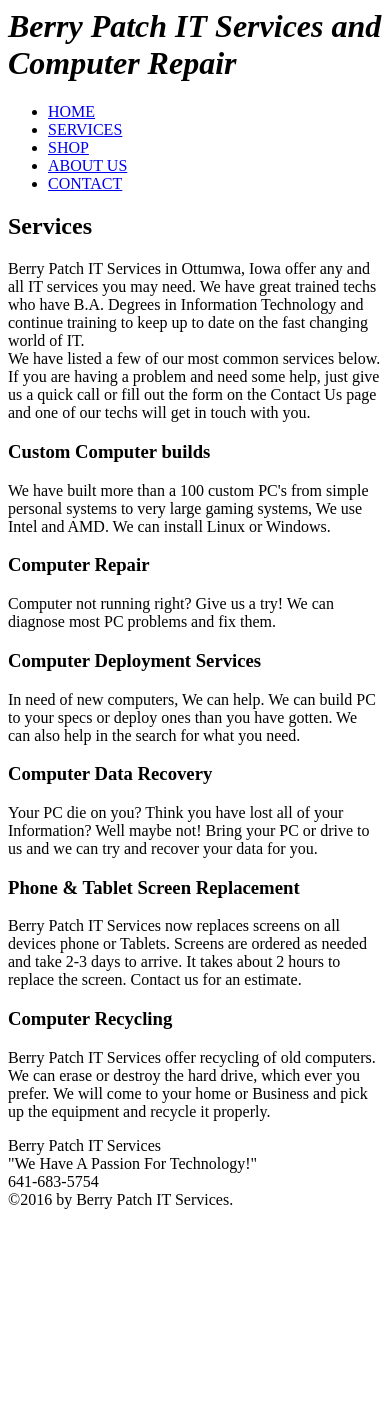
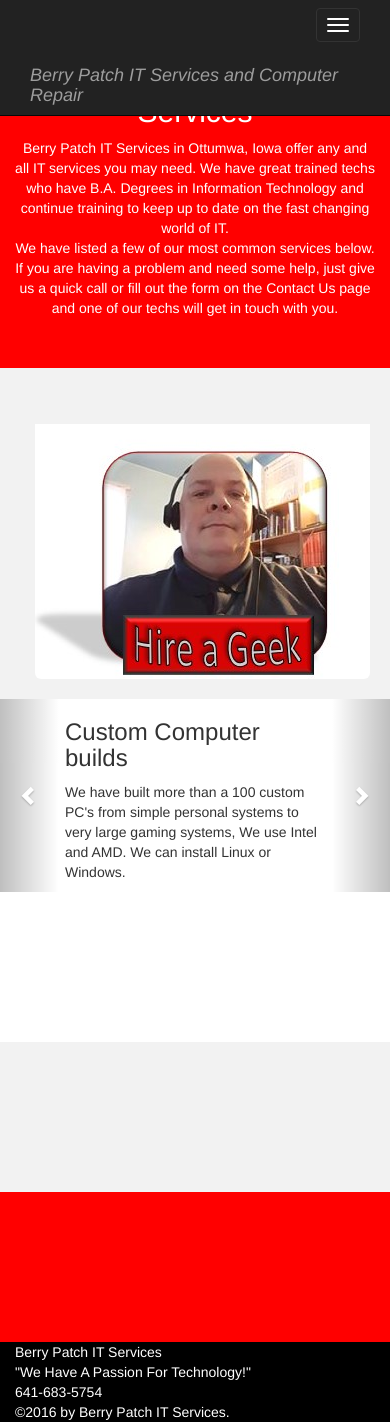
Before and after one commit to KennyCa/BerryPatch, a PHP site: page /services.php in a window 390 px wide; the page is wider, and only the part inside the window is pictured. Before the commit the page ends 1209 px from the top of that part, so only its background shows below. Run offline with PHP 8.4, Linux system fonts and the light colour scheme.

Commit message:
added and revised
added favicon  on services page  along with favicon package.
about page changes and first services layout.

```diff
--- a/contact.php
+++ b/contact.php
@@ -39,7 +39,7 @@
                             <br>
                             <br>
                             <br>
-                              <img src="images/bp-logo.png" class="img-responsive img-rounded"  style="background-color: #dcdcdc;" alt="logo" width="80px" height="50px" >
+                              <img src="images/BpLogo.JPG" class="img-responsive img-rounded"  style="background-color: #dcdcdc;" alt="logo" width="80px" height="50px" >
                         </div>
 
 
--- a/services.php
+++ b/services.php
@@ -1,84 +1,165 @@
-<html>
+<!DOCTYPE html>
+<html lang="en">
 <head>
 <meta charset="utf-8">
-	<title>Barry Patch Services</title>
-	<link rel="stylesheet" type="text/css" href="#" />
-	<!-- <link rel="stylesheet/less" type="text/css" href="styles.less" />
-	<script src="less.min.js" type="text/javascript"></script>-->
+<meta name="viewport" content="width=device-width, initial-scale=1">
+<title>Services</title>
+<script src="css/jquery-3.3.1.js"></script>
+<link rel="stylesheet" href="css/bootstrap.min.css">
+<link rel="stylesheet" href="css/custom.css">
+<link rel="apple-touch-icon" sizes="180x180" href="/apple-touch-icon.png">
+<link rel="icon" type="image/png" sizes="32x32" href="/favicon-32x32.png">
+<link rel="icon" type="image/png" sizes="16x16" href="/favicon-16x16.png">
+<link rel="manifest" href="/site.webmanifest">
+<meta name="msapplication-TileColor" content="#0a0101">
+<meta name="theme-color" content="#e82f2f">
 </head>
+<body>
+<nav id="myNavbar" class="navbar navbar-default navbar-inverse navbar-fixed-top role="navigation">
+    <!-- grouping -->
+    <div class="container-fluid">
+        <div class="navbar-header col-sm-5" style="padding-bottom: 15px;">
+            <button type="button" class="navbar-toggle" data-toggle="collapse" data-target="#navbarCollapse">
+                <span class="sr-only">Toggle navigation</span>
+                <span class="icon-bar"></span>
+                <span class="icon-bar"></span>
+                <span class="icon-bar"></span>
+            </button>
+            <a class="navbar-brand col-sm-10" href="index.php"><i>Berry Patch IT Services and Computer Repair</i></a>
+        </div>
+        <!--collections Nav for toggle-->
+        <div class="collapse navbar-collapse" id="navbarCollapse">
+            <ul class="nav navbar-nav">
 
-<body>
-	<div id="container">
-		<header><h1><i>Berry Patch IT Services and Computer Repair</i></h1></header>
+                <li><a href="index.php">HOME</a></li>
+                <li class="active"><a href="services.php">SERVICES</a></li>
+                <li><a href="shop.php">SHOP</a></li>
+                <li><a href="about.php">ABOUT</a></li>
+                <li><a href="contact.php">CONTACT</a></li>
+                <li><a href="admin.php">ADMIN</a></li>
+            </ul>
+        </div>
+    </div>
+</nav>
 
-		<nav>
-			<ul>
-				<li><a href="index.php">HOME<a></li>
-				<li><a href="services.php">SERVICES</a></li>
-				<li><a href="#.php">SHOP</a></li>
-				<li><a href="about.php">ABOUT US</a></li>
-				<li><a href="contact.php">CONTACT</a></li>
-			</ul>
-		</nav><!--end nav-->
-
+<div class="container-fluid" style="background-color: #f2f2f2;">
+	<div class="row">
+		<div class="col-sm-6 text-center" style="padding-top: 75px; background-color: #ff0000;color:#ffffff;">
 			<h2>Services</h2>
 				<p>
 					Berry Patch IT Services in Ottumwa, Iowa offer any and all IT services you may need. We have great trained techs who have B.A. Degrees in Information Technology and continue training to keep up to date on the fast changing world of IT.<br>
 
 					We have listed a few of our most common services below. If you are having a problem and need some help, just give us a quick call or fill out the form on the Contact Us page and one of our techs will get in touch with you.
 				</p>
+				<br>
+				<br>
+		</div>
+		<div class="col-sm-6">
+			<a href="contact.php"><img src="images/hireStaff.jpg" class="img-responsive img-rounded" style="padding-top: 36px;" alt="hire"></a>
+		</div>
+	</div>
+</div>
 
-<!--HAG-->
 
-<!--HAG-->
+<!--caro.-->
 
-<!--cara.-->
+<div class="container-fluid">
+	<div class="row">
+
+
+
+			<div id="servicescaro"  class="carousel slide col-sm-offset-3 col-sm-6 carousel-center"   >
+
+				<div class="carousel-inner" style=" padding-left: 50px; padding-right: 50px;">
+					<div class="item active ">
 						<h3>Custom Computer builds</h3>
 							<p>
 								We have built more than a 100 custom PC's from simple personal systems to very large gaming systems, We use Intel and AMD. We can install Linux or Windows.
 							</p>
+					</div>
 
+					<div class="item">
 						<h3>Computer Repair</h3>
 							<p>
 								Computer not running right? Give us a try! We can diagnose most PC problems and fix them.
 							</p>
+					</div>
 
+					<div class="item">
 						<h3>Computer Deployment Services</h3>
 							<p>
 								In need of new computers, We can help. We can build PC to your specs or deploy ones than you have gotten. We can also help in the search for what you need.
 							</p>
+					</div>
 
+					<div class="item">
 						<h3>Computer Data Recovery</h3>
 							<p>
 								Your PC die on you? Think you have lost all of your Information? Well maybe not! Bring your PC or drive to us and we can try and recover your data for you.
 							</p>
+					</div>
 
+					<div class="item">
 						<h3>Phone & Tablet Screen Replacement</h3>
 							<p>
 								Berry Patch IT Services now replaces screens on all devices phone or Tablets. Screens are ordered as needed and take 2-3 days to arrive. It takes about 2 hours to replace the screen. Contact us for an estimate.
 							</p>
+					</div>
 
+					<div class="item">
 						<h3>Computer Recycling</h3>
 							<p>
 								Berry Patch IT Services offer recycling of old computers. We can erase or destroy the hard drive, which ever you prefer. We will come to your home or Business and pick up the equipment and recycle it properly.
 							</p>
+					</div>
+				</div>
+				<a class="left carousel-control" href="carousel-inner" role="button" data-slide="prev">
+					<span class="glyphicon glyphicon-chevron-left"></span>
+				</a>
+				<a class="right carousel-control" href="servicescaro" role="button" data-slide="next">
+					<span class="glyphicon glyphicon-chevron-right"></span>
+				</a>
+		</div>
+	</div>
+</div>
 
-<footer>
-	<aside id ="footer-Left-col">
+
+<div class="row">
+	<div class="container-fluid" style="background-color: #f2f2f2;">
+		<div class="row">
+			<div class="col-sm-4" style="background-color: #ffffff; height: 150px;">
+				<br>
+				<br>
+				<br>
+			</div>
+			<div class="col-sm-2" style="height: 150px;">
+				<br>
+				<br>
+				<br>
+			</div>
+			<div class="col-sm-6" style="background-color: #ff0000; height: 150px;">
+				<br>
+				<br>
+				<br>
+			</div>
+
+		</div>
+
+	</div>
+</div>
+
+<!--footer-->
+<footer style="background-color: #000000;">
+   <div class ="col-sm-9"  style="background-color:#000000; color:#ffffff;">
         Berry Patch IT Services <br>
         "We Have A Passion For Technology!"
     </div><!-- end footer-left-col-->
 
-	<div id="footer-copyright">
+    <div class="col-sm-3"  style="background-color:#000000; color:#ffffff;">
         641-683-5754<br>
         &copy2016 by Berry Patch IT Services.
-<!--cara.-->
 
-</div><!--end copyright-->
-
-</footer><!--end footer-->
-
-	</container><!--end container-->
+	</div>
 
 </body>
 </html>
```
Also changed, not shown: about.php (+8 -2 lines), browserconfig.xml (added, +9 -0 lines), android-chrome-192x192.png (added), android-chrome-512x512.png (added), android-chrome-96x96.png (added), apple-touch-icon.png (added), favicon-16x16.png (added), favicon-32x32.png (added), favicon.ico (added), images/BpLogo.JPG, images/TransBpLogo.jpg (added), images/bp-logo.png, images/gray.jpg (added), images/hireStaff.jpg (added), 3 more files. Lines whose indentation alone changed are shown as unchanged.
